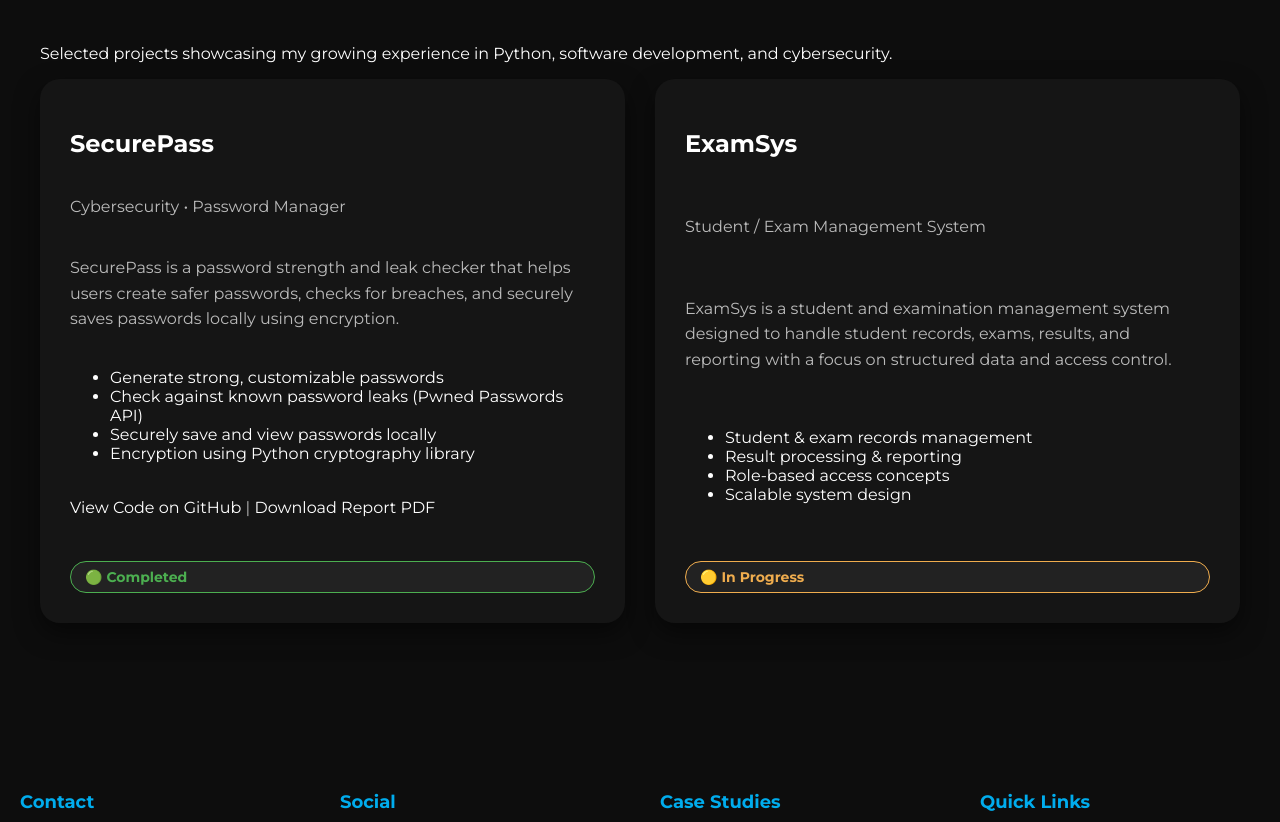
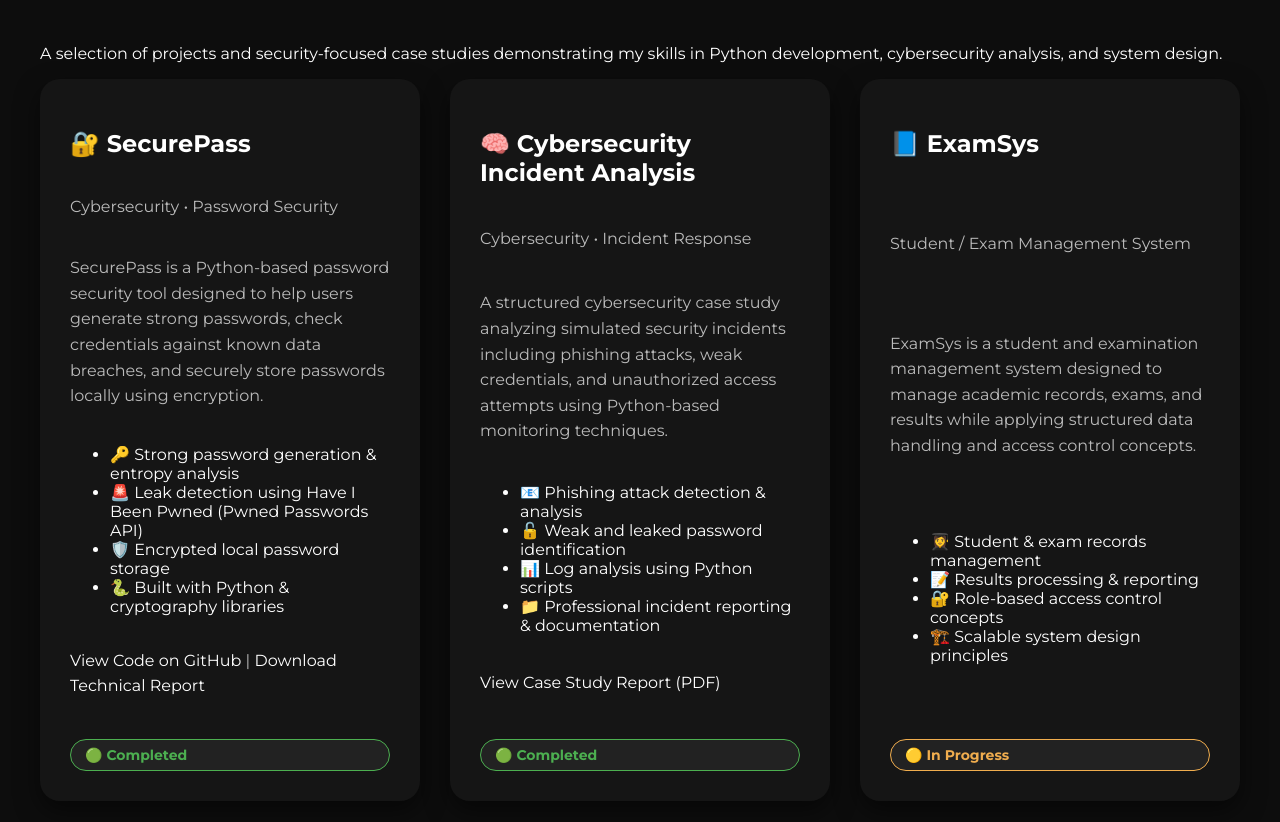
Before and after one commit to Fadzai03/portfolio, a plain HTML site: page projects.html in a window 1280 px wide. Shown: the part 214-1036 px from the top of the page. Drawn offline with Linux system fonts and the light colour scheme.

Commit message:
Add files via upload

```diff
--- a/projects.html
+++ b/projects.html
@@ -20,60 +20,91 @@
 
 <!-- Projects Section -->
 <section class="projects">
-        <h1>My Projects</h1>
+    <h1>Projects & Case Studies</h1>
+
     <p class="projects-intro">
-            Selected projects showcasing my growing experience in Python,
-            software development, and cybersecurity.
+        A selection of projects and security-focused case studies demonstrating
+        my skills in Python development, cybersecurity analysis, and system design.
     </p>
 
     <div class="projects-grid">
 
         <!-- SECUREPASS -->
         <div class="project-card">
-                <h2>SecurePass</h2>
-                <p class="project-tag">Cybersecurity • Password Manager</p>
+            <h2>🔐 SecurePass</h2>
+            <p class="project-tag">Cybersecurity • Password Security</p>
 
             <p class="project-description">
-                    SecurePass is a password strength and leak checker that helps users
-                    create safer passwords, checks for breaches, and securely saves
-                    passwords locally using encryption.
+                SecurePass is a Python-based password security tool designed to help
+                users generate strong passwords, check credentials against known
+                data breaches, and securely store passwords locally using encryption.
             </p>
 
             <ul class="project-features">
-                    <li>Generate strong, customizable passwords</li>
-                    <li>Check against known password leaks (Pwned Passwords API)</li>
-                    <li>Securely save and view passwords locally</li>
-                    <li>Encryption using Python cryptography library</li>
+                <li>🔑 Strong password generation & entropy analysis</li>
+                <li>🚨 Leak detection using Have I Been Pwned (Pwned Passwords API)</li>
+                <li>🛡️ Encrypted local password storage</li>
+                <li>🐍 Built with Python & cryptography libraries</li>
             </ul>
 
-                <!-- Links -->
-                <p>
-                    <a href="https://github.com/Fadzai03/SecurePass..git" target="_blank">View Code on GitHub</a> |
-                    <a href="assets/files/SecurePass_Report.pdf" target="_blank">Download Report PDF</a>
+            <p class="project-links">
+                <a href="https://github.com/Fadzai03/SecurePass" target="_blank">
+                    View Code on GitHub
+                </a> |
+                <a href="assets/files/SecurePass_Report.pdf" target="_blank">
+                    Download Technical Report
+                </a>
             </p>
 
-                <span class="project-status active">🟢 Completed </span>
+            <span class="project-status active">🟢 Completed</span>
+        </div>
+
+        <!-- CYBERSECURITY INCIDENT ANALYSIS -->
+        <div class="project-card">
+            <h2>🧠 Cybersecurity Incident Analysis</h2>
+            <p class="project-tag">Cybersecurity • Incident Response</p>
+
+            <p class="project-description">
+                A structured cybersecurity case study analyzing simulated security
+                incidents including phishing attacks, weak credentials, and
+                unauthorized access attempts using Python-based monitoring techniques.
+            </p>
+
+            <ul class="project-features">
+                <li>📧 Phishing attack detection & analysis</li>
+                <li>🔓 Weak and leaked password identification</li>
+                <li>📊 Log analysis using Python scripts</li>
+                <li>📁 Professional incident reporting & documentation</li>
+            </ul>
+
+            <p class="project-links">
+                <a href="assets/files/Cybersecurity_Incident_Analysis_Fadzai_Chitsinde.pdf" target="_blank">
+                    View Case Study Report (PDF)
+                </a>
+            </p>
+
+            <span class="project-status active">🟢 Completed</span>
         </div>
 
         <!-- EXAMSYS -->
         <div class="project-card">
-                <h2>ExamSys</h2>
+            <h2>📘 ExamSys</h2>
             <p class="project-tag">Student / Exam Management System</p>
 
             <p class="project-description">
-                    ExamSys is a student and examination management system designed
-                    to handle student records, exams, results, and reporting with
-                    a focus on structured data and access control.
+                ExamSys is a student and examination management system designed to
+                manage academic records, exams, and results while applying
+                structured data handling and access control concepts.
             </p>
 
             <ul class="project-features">
-                    <li>Student & exam records management</li>
-                    <li>Result processing & reporting</li>
-                    <li>Role-based access concepts</li>
-                    <li>Scalable system design</li>
+                <li>👩‍🎓 Student & exam records management</li>
+                <li>📝 Results processing & reporting</li>
+                <li>🔐 Role-based access control concepts</li>
+                <li>🏗️ Scalable system design principles</li>
             </ul>
 
-                <span class="project-status planned">🟡 In Progress </span>
+            <span class="project-status planned">🟡 In Progress</span>
         </div>
 
     </div>
@@ -83,7 +114,6 @@
 <footer class="mega-footer">
     <div class="footer-container">
 
-    <!-- Column 1: Contact Info -->
         <div class="footer-column">
             <h3>Contact</h3>
             <p>Email: <a href="mailto:chitsindefad@gmail.com">chitsindefad@gmail.com</a></p>
@@ -91,28 +121,28 @@
             <p>Location: Warsaw, Poland</p>
         </div>
 
-    <!-- Column 2: Social Media -->
         <div class="footer-column">
             <h3>Social</h3>
-      <a href="https://github.com/Fadzai03" target="_blank"><img src="assets/files/iconmonstr-github-5-240.png" alt="GitHub" class="social-icon"> GitHub
+            <a href="https://github.com/Fadzai03" target="_blank">
+                <img src="assets/files/iconmonstr-github-5-240.png" class="social-icon"> GitHub
             </a>
-      <a href="https://www.linkedin.com/in/fadzai-chitsinde-569631359/" target="_blank"><img src="assets/files/iconmonstr-linkedin-5-240.png" alt="LinkedIn" class="social-icon"> LinkedIn
+            <a href="https://www.linkedin.com/in/fadzai-chitsinde-569631359/" target="_blank">
+                <img src="assets/files/iconmonstr-linkedin-5-240.png" class="social-icon"> LinkedIn
             </a>
-      <a href="https://www.instagram.com/yourhandle" target="_blank"><img src="assets\files\iconmonstr-instagram-15-240.png" alt="Instagram" class="social-icon"> Instagram
+            <a href="#">
+                <img src="assets/files/iconmonstr-instagram-15-240.png" class="social-icon"> Instagram
             </a>
         </div>
 
-    <!-- Column 3: Case Studies / Projects -->
         <div class="footer-column">
             <h3>Case Studies</h3>
             <ul>
                 <li>Cybersecurity Incident Analysis</li>
-            <li>Vulnerability Assessment / Pen Testing Exercise</li>
+                <li>Vulnerability Assessment / Pen Testing</li>
                 <li>Phishing Simulation</li>
             </ul>
         </div>
 
-    <!-- Column 4: Quick Links -->
         <div class="footer-column">
             <h3>Quick Links</h3>
             <a href="index.html">Home</a>
```
Lines whose indentation alone changed are shown as unchanged.
